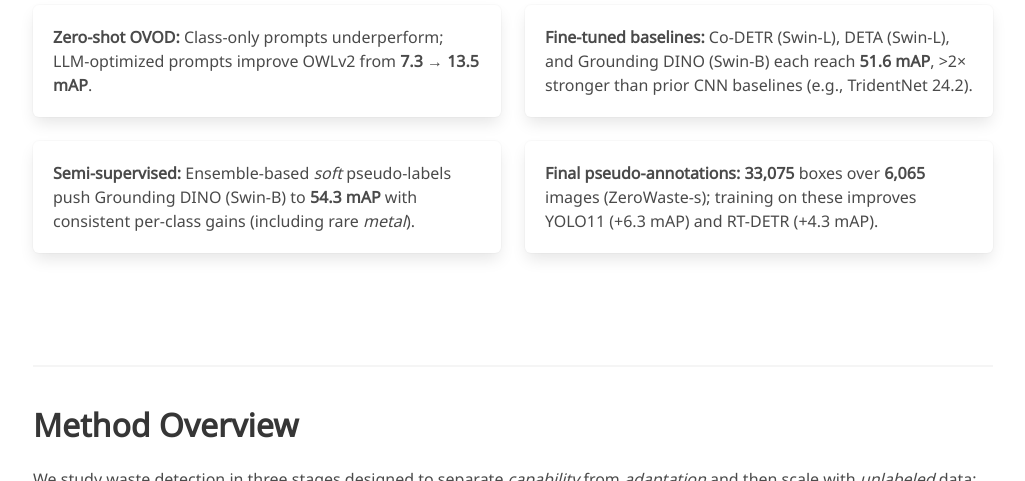
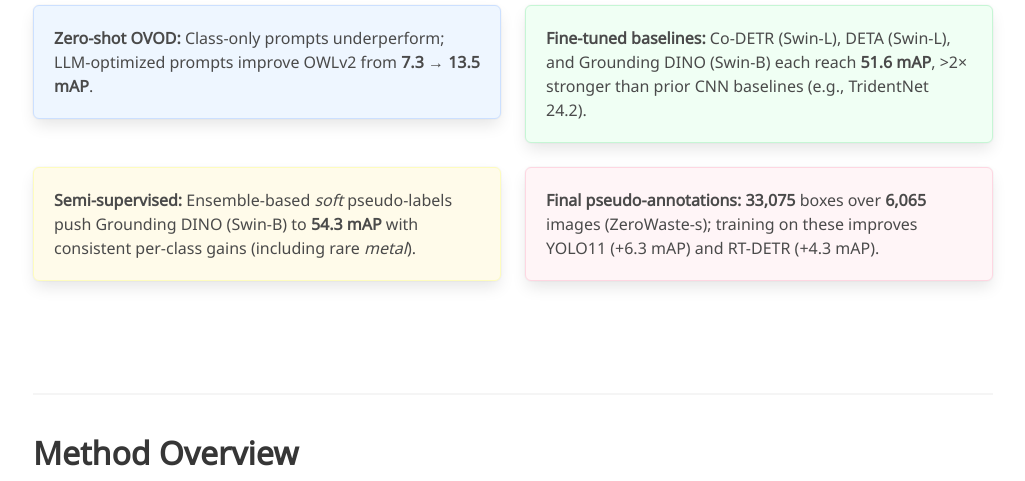
Before and after one commit to h-abid97/robust-waste-detection, a plain HTML site: page docs/index.html in a window 1280 px wide. Shown: the part 728-1209 px from the top of the page, without its empty margins (127-1152 px from the left). Drawn offline with Linux system fonts and the light colour scheme; some icons are missing; a web font is replaced by a local one.

Commit message:
Changed Page Styling

```diff
--- a/docs/index.html
+++ b/docs/index.html
@@ -130,34 +130,36 @@
     </div>
   </section>
 
+
   <!-- HIGHLIGHTS -->
   <section class="section">
     <div class="container is-max-desktop">
-      <h2 class="title is-3 has-text-left">Highlights</h2>
+      <h2 class="title is-3 has-text-left">Key Highlights</h2>
       <div class="columns is-multiline">
         <div class="column is-half">
-          <div class="box content">
+          <div class="box content highlight-blue">
             <p><b>Zero-shot OVOD:</b> Class-only prompts underperform; LLM-optimized prompts improve OWLv2 from <b>7.3 → 13.5 mAP</b>.</p>
           </div>
         </div>
         <div class="column is-half">
-          <div class="box content">
+          <div class="box content highlight-green">
             <p><b>Fine-tuned baselines:</b> Co-DETR (Swin-L), DETA (Swin-L), and Grounding DINO (Swin-B) each reach <b>51.6 mAP</b>, >2× stronger than prior CNN baselines (e.g., TridentNet 24.2).</p>
           </div>
         </div>
         <div class="column is-half">
-          <div class="box content">
+          <div class="box content highlight-yellow">
             <p><b>Semi-supervised:</b> Ensemble-based <em>soft</em> pseudo-labels push Grounding DINO (Swin-B) to <b>54.3 mAP</b> with consistent per-class gains (including rare <em>metal</em>).</p>
           </div>
         </div>
         <div class="column is-half">
-          <div class="box content">
+          <div class="box content highlight-pink">
             <p><b>Final pseudo-annotations:</b> <b>33,075</b> boxes over <b>6,065</b> images (ZeroWaste-s); training on these improves YOLO11 (+6.3 mAP) and RT-DETR (+4.3 mAP).</p>
           </div>
         </div>
       </div>
     </div>
   </section>
+
 
   <!-- METHOD OVERVIEW -->
   <section class="section">
--- a/docs/static/css/index.css
+++ b/docs/static/css/index.css
@@ -224,3 +224,24 @@ figure figcaption {
   font-size: 0.9rem;
   line-height: 1.4;
 }
+
+/* Highlight card colors */
+.box.highlight-blue {
+  background-color: #eef6ff;  /* soft blue */
+  border: 1px solid #cce0ff;
+}
+
+.box.highlight-green {
+  background-color: #f0fff4;  /* soft green */
+  border: 1px solid #c6f6d5;
+}
+
+.box.highlight-yellow {
+  background-color: #fffbea;  /* soft yellow */
+  border: 1px solid #fefcbf;
+}
+
+.box.highlight-pink {
+  background-color: #fff5f7;  /* soft pink */
+  border: 1px solid #fed7e2;
+}
```
